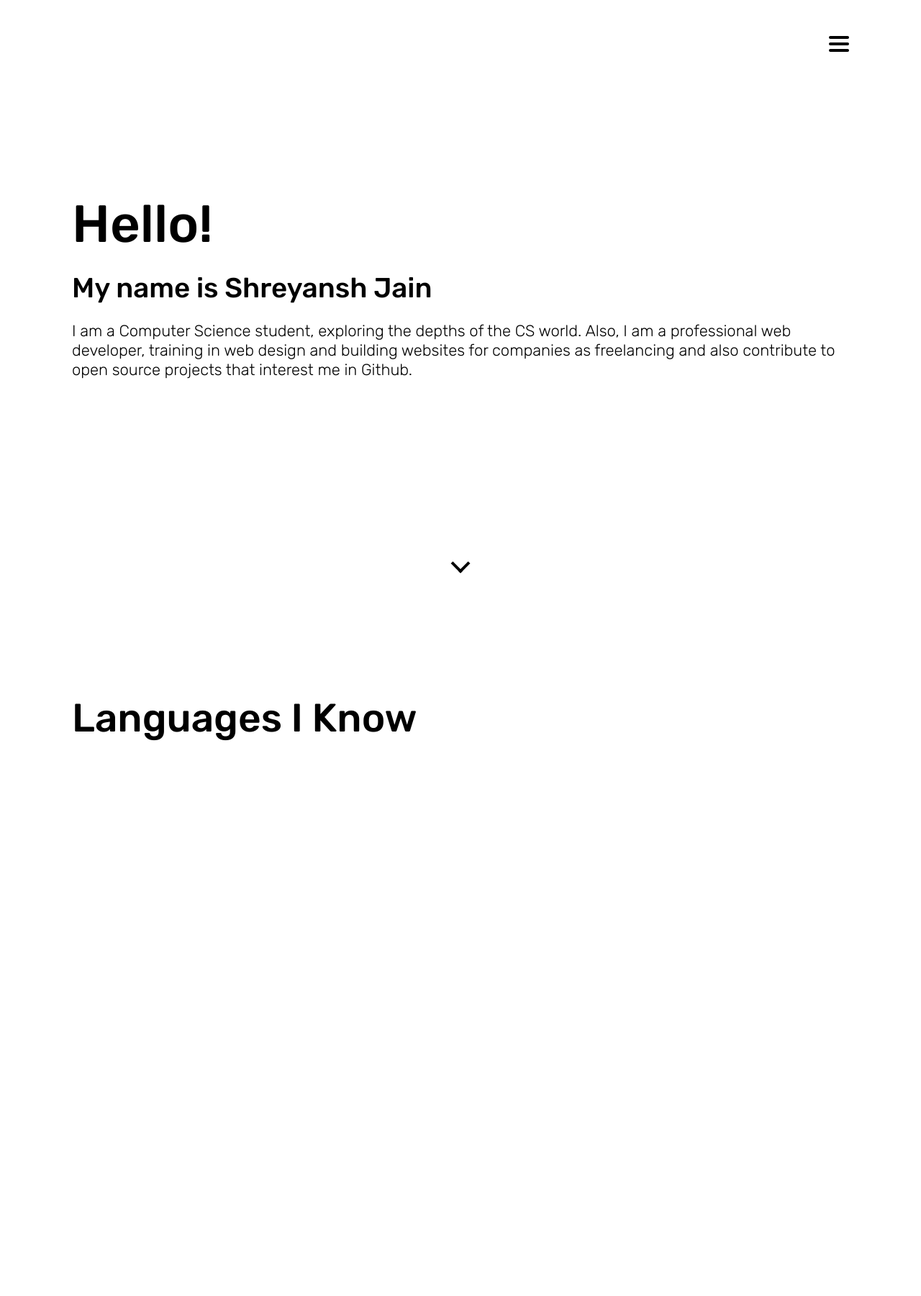
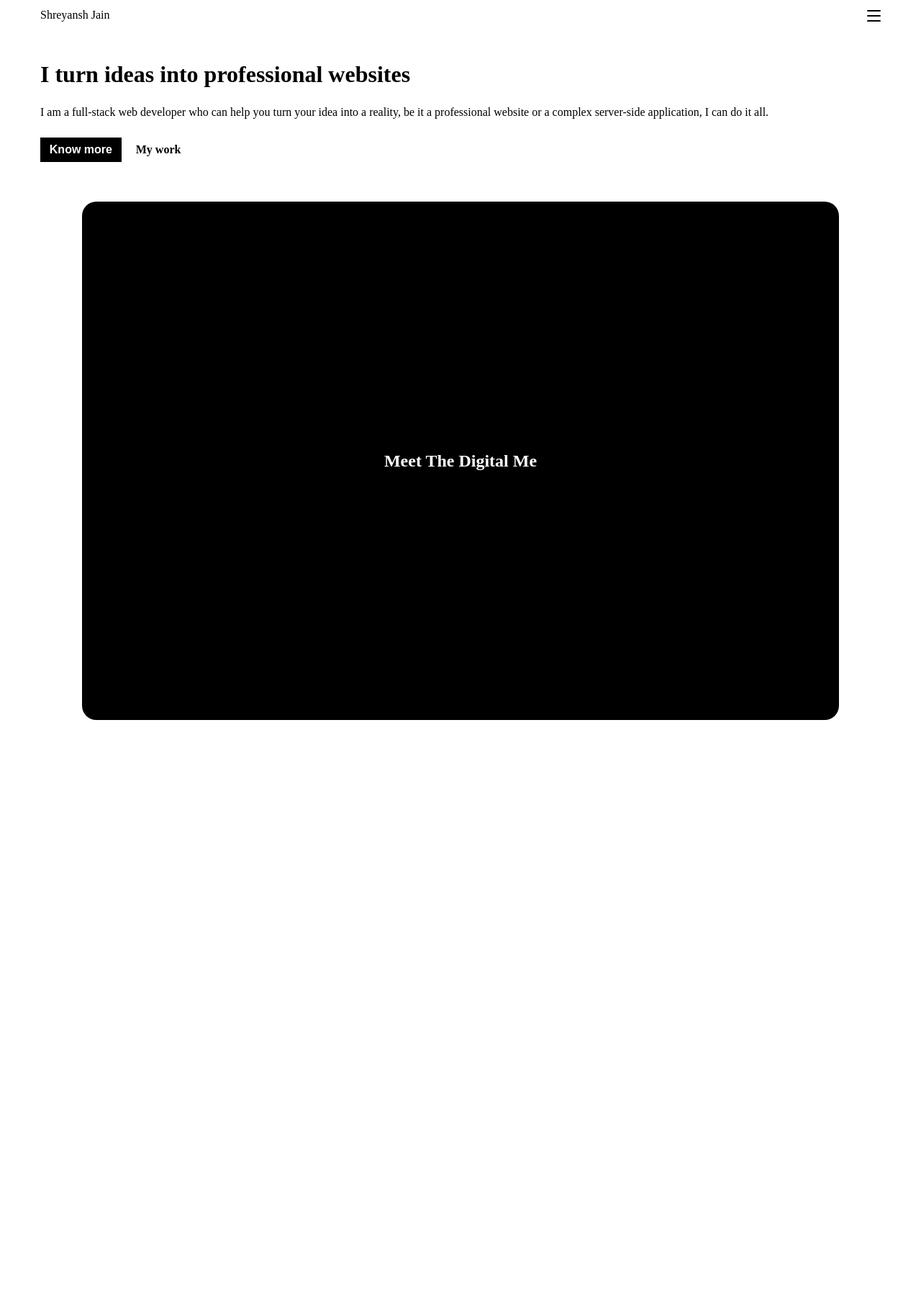
Before and after one commit to sudoshreyansh/sudoshreyansh.github.io, a Jekyll site: the page built from about.md, in a window 1280 px wide. Shown: the whole page at 72% size. Built offline with Jekyll 4.4.1, drawn with Linux system fonts in a browser that asks for light colours; after the commit the page ends 1043 px from its top, so only the background shows below that.

Commit message:
prototype #1 on mobile

```diff
--- a/_includes/header.html
+++ b/_includes/header.html
@@ -1,15 +1,53 @@
-<div class="header">
-        <div class="menu-hamburger_wrapper">
-            <div class="menu-hamburger_before"></div>
-            <div class="menu-hamburger_middle"></div>
-            <div class="menu-hamburger_after"></div>
+<html lang="en">
+<head>
+    <meta charset="UTF-8">
+    <meta name="viewport" content="width=device-width, initial-scale=1.0">
+    <title>{{page.title}} | Sudo Shreyansh</title>
+    <link rel="stylesheet" type="text/css" href="./../style/newstyle.css">
+</head>
+<body>
+    <div class="wrapper">
+        <div class="header">
+            <a href="" class="logo">
+                Shreyansh Jain
+            </a>
+            <div class="navigation-wrapper">
+                <div class="hamburger">
+                    <div class="hamburger--first-line"></div>
+                    <div class="hamburger--second-line"></div>
+                    <div class="hamburger--third-line"></div>
+                </div>
+                <nav>
+                    <ul>
+                        <li><a href="">Home</a></li>
+                        <li><a href="">Work</a></li>
+                        <li><a href="">Skills</a></li>
+                        <li><a href="">About</a></li>
+                        <li><a href="">Contact</a></li>
+                    </ul>
+                </nav>
+            </div>
+        </div>
+        <div class="hero-wrapper">
+            <div class="hero-content">
+                <h1 class="hero-title">
+                    I turn ideas into professional websites
+                </h1>
+                <p class="hero-support-content">
+                    I am a full-stack web developer who can help you turn your idea into a reality, be it a professional website or a complex server-side application, I can do it all.
+                </p>
+                <div class="hero-buttons">
+                    <button>Know more</button>
+                    <span>My work</span>
+                </div>
+            </div>
+            <div class="digital-me-phone">
+                <div class="digital-me-title">
+                    Meet the digital me
+                </div>
+            </div>
         </div>
     </div>
-    <div class="navigation-menu">
-        <ul>
-            <li><a href="">Home</a></li><br>
-            <li><a href="">About</a></li><br>
-            <li><a href="">Contact</a></li><br>
-            <li><a href="">Adventure</a></li><br>
-        </ul>
-    </div>
+    <script src="./../script/script.js"></script>
+</body>
+</html>
--- a/_layouts/custom.html
+++ b/_layouts/custom.html
@@ -3,15 +3,54 @@
     <meta charset="UTF-8">
     <meta name="viewport" content="width=device-width, initial-scale=1.0">
     <title>{{page.title}} | Sudo Shreyansh</title>
-    <link rel="stylesheet" type="text/css" href="./../style/style.css">
-    <link rel="stylesheet" type="text/css" href="./../style/header.css">
-    <link rel="stylesheet" type="text/css" href="./../style/global.css">
+    <link rel="stylesheet" type="text/css" href="./../style/newstyle.css">
+    <!-- <link rel="stylesheet" type="text/css" href="./../style/style.css"> -->
+    <!-- <link rel="stylesheet" type="text/css" href="./../style/header.css"> -->
+    <!--<link rel="stylesheet" type="text/css" href="./../style/global.css">-->
     <link href="https://fonts.googleapis.com/css2?family=Rubik:wght@300;400;500&display=swap" rel="stylesheet">
 </head>
 <body>
-    {% include header.html %}
-    <div class="content">
-        {{page.content}}
+    <div class="wrapper">
+        <div class="header">
+            <a href="" class="logo">
+                Shreyansh Jain
+            </a>
+            <div class="navigation-wrapper">
+                <div class="hamburger">
+                    <div class="hamburger--first-line"></div>
+                    <div class="hamburger--second-line"></div>
+                    <div class="hamburger--third-line"></div>
+                </div>
+                <nav>
+                    <ul>
+                        <li><a href="">Home</a></li>
+                        <li><a href="">Work</a></li>
+                        <li><a href="">Skills</a></li>
+                        <li><a href="">About</a></li>
+                        <li><a href="">Contact</a></li>
+                    </ul>
+                </nav>
+            </div>
+        </div>
+        <div class="hero-wrapper">
+            <div class="hero-content">
+                <h1 class="hero-title">
+                    I turn ideas into professional websites
+                </h1>
+                <p class="hero-support-content">
+                    I am a full-stack web developer who can help you turn your idea into a reality, be it a professional website or a complex server-side application, I can do it all.
+                </p>
+                <div class="hero-buttons">
+                    <button>Know more</button>
+                    <span>My work</span>
+                </div>
+            </div>
+            <div class="digital-me-phone">
+                <div class="digital-me-title">
+                    Meet the digital me
+                </div>
+            </div>
+        </div>
     </div>
     <script src="./../script/script.js"></script>
 </body>
--- a/about.md
+++ b/about.md
@@ -3,19 +3,3 @@ permalink: /about
 layout: custom
 title: about
 ---
-
-<div class="slide">
-            <div class="hero-content">
-                <h1 class="hero-content--main">Hello!</h1>
-                <h4 class="hero-content--sub">My name is Shreyansh Jain</h4>
-                <p>
-                    I am a Computer Science student, exploring the depths of the CS world. Also, I am a professional web developer, training in web design and building websites for companies as freelancing and also contribute to open source projects that interest me in Github.
-                </p>
-            </div>
-            <a href="#intro" class="slide-icon noa"></a>
-        </div>
-        <div id="intro" class="slide">
-            <h2 class="slide--heading">
-                Languages I Know
-            </h2>
-        </div>
--- a/script/script.js
+++ b/script/script.js
@@ -1,13 +1,11 @@
-let hamburger = document.getElementsByClassName('menu-hamburger_wrapper')[0];
-let navMenu = document.getElementsByClassName('navigation-menu')[0];
+let hamburger = document.getElementsByClassName('hamburger')[0];
+let navigationWrapper = document.getElementsByClassName('navigation-wrapper')[0];
 hamburger.addEventListener('click', toggleMenu);
 
 function toggleMenu(event) {
-    if ( navMenu.classList.contains('active') ) {
-        navMenu.classList.remove('active');
-        hamburger.classList.remove('pressed');
+    if ( navigationWrapper.classList.contains('active')) {
+        navigationWrapper.classList.remove('active');
     } else {
-        navMenu.classList.add('active');
-        hamburger.classList.add('pressed');
+        navigationWrapper.classList.add('active');
     }
 }
--- a/style/global.css
+++ b/style/global.css
@@ -6,7 +6,7 @@
 
 :root {
     font-size:18px;
-    font-family: Rubik;
+    font-family: Montserrat;
     font-weight:300;
     scroll-behavior: smooth;
 }
--- /dev/null
+++ b/style/newstyle.css
@@ -0,0 +1,166 @@
+* {
+    box-sizing:border-box;
+}
+
+body {
+    margin:0;
+    padding:0;
+    font-family: Montserrat;
+}
+
+a {
+    text-decoration: none;
+    color:black;
+}
+
+ul {
+    list-style: none;
+    margin:0;
+    padding:0;
+}
+
+.wrapper {
+    max-width:1200px;
+    margin:0 auto;
+    padding:0 1em;
+}
+
+.header {
+    padding:.75em 0;
+    display:flex;
+    justify-content:space-between;
+    align-items: center;
+}
+
+.header .logo {
+    font-weight:500;
+}
+
+.hamburger {
+    position:relative;
+    width:1.2em;
+    height:14px;
+    z-index:11;
+}
+
+.hamburger--first-line, .hamburger--second-line, .hamburger--third-line {
+    width:100%;
+    height:2px;
+    background-color:black;
+    position:absolute;
+    left:0;
+    border:solid 0px black;
+    border-radius:5px;
+    transition: transform 0.3s, top 0.3s;
+}
+
+.hamburger--first-line {
+    top:0;
+}
+
+.hamburger--second-line {
+    transform-origin:0 50%;
+    top:50%;
+}
+
+.hamburger--third-line {
+    top:100%;
+}
+
+.active>.hamburger>.hamburger--first-line {
+    top:50%;
+    transform:rotate(45deg);
+}
+
+.active>.hamburger>.hamburger--third-line {
+    top:50%;
+    transform:rotate(-45deg);
+}
+
+.active>.hamburger>.hamburger--second-line {
+    transform:scaleX(0);
+}
+
+.navigation-wrapper>nav {
+    position:fixed;
+    top:0;
+    left:0;
+    right:100vw;
+    bottom:0;
+    background-color:white;
+    transition:right 0.3s;
+    z-index:10;
+    overflow: hidden;
+}
+
+.navigation-wrapper.active>nav {
+    right:0;
+}
+
+.navigation-wrapper>nav>ul {
+    position:absolute;
+    top:50vh;
+    left:50vw;
+    transform:translate(-50%, -50%);
+}
+
+.navigation-wrapper li {
+    display:block;
+    text-align:center;
+    margin:.75em 0;
+}
+
+.hero-wrapper {
+    margin:2.7em 0;
+}
+
+.hero-content {
+    margin-bottom:3.45em;
+}
+
+.hero-content h1 {
+    margin-top:0;
+    margin-bottom:0;
+}
+
+.hero-content .hero-support-content {
+    margin:1.5em 0;
+    padding-right:1em;
+    line-height:1.3em;
+}
+
+.hero-buttons button {
+    background-color:black;
+    border:0;
+    color:white;
+    font-weight:bold;
+    padding:.5em .8em;
+    font-size:1em;
+}
+
+.hero-buttons span {
+    font-weight:bold;
+    display:inline-block;
+    margin-left:1em;
+}
+
+.digital-me-phone {
+    position:relative;
+    width:90%;
+    height:80%;
+    background-color:black;
+    border-radius:20px;
+    margin:auto
+}
+
+.digital-me-phone .digital-me-title {
+    font-weight:bold;
+    color:white;
+    font-size:1.5em;
+    position:absolute;
+    top:50%;
+    left:50%;
+    transform:translate(-50%, -50%);
+    text-align:center;
+    text-transform:capitalize;
+}
--- a/style/style.css
+++ b/style/style.css
@@ -12,16 +12,73 @@
     position:absolute;
     top:45%;
     transform:translateY(-50%);
+    text-align: center;
+    width:100%;
 }
 
 .hero-content--main {
     margin-bottom:calc(15px + 2.5vw);
     margin-top:0px;
+    font-size:6rem;
+    font-weight:800;
 }
 
 .hero-content--sub {
     margin-bottom:calc(12px + 2.5vw);
     margin-top:0px;
+    font-size:3rem;
+    font-weight:700;
+}
+
+.hero-content--description {
+    font-size:2rem;
+    font-weight:600;
+}
+
+.hero-bubble {
+    width:200px;
+    height:200px;
+    border-radius: 100%;
+    background-color: #5fff88;
+    opacity:0.6;
+    position:absolute;
+    z-index:-1;
+    top:0;
+    transform:translate(-80%, -100%);
+    animation-name: bubbleFloat;
+    animation-duration: 4s;
+    animation-iteration-count: infinite;
+    animation-fill-mode: forwards;
+}
+
+#bubble-1 {
+    left:40%;
+    animation-delay: 0;
+}
+
+#bubble-2 {
+    left:20%;
+    animation-delay: 2s;
+}
+
+#bubble-3 {
+    left:80%;
+    animation-delay: 3s;
+}
+
+#bubble-4 {
+    left:60%;
+    animation-delay: 1s;
+}
+
+@keyframes bubbleFloat {
+    from {
+        top:calc(100% + 200px);
+    }
+
+    to {
+        top:0%;
+    }
 }
 
 .slide-icon {
@@ -69,11 +126,11 @@
     }
 
     .hero-content--main {
-        margin-bottom:calc(18px + 0.4vw);
+        margin-bottom:0;
     }
 
     .hero-content--sub {
-        margin-bottom:calc(18px + 0.4vw);
+        margin-bottom:0;
     }
 }
 
```
